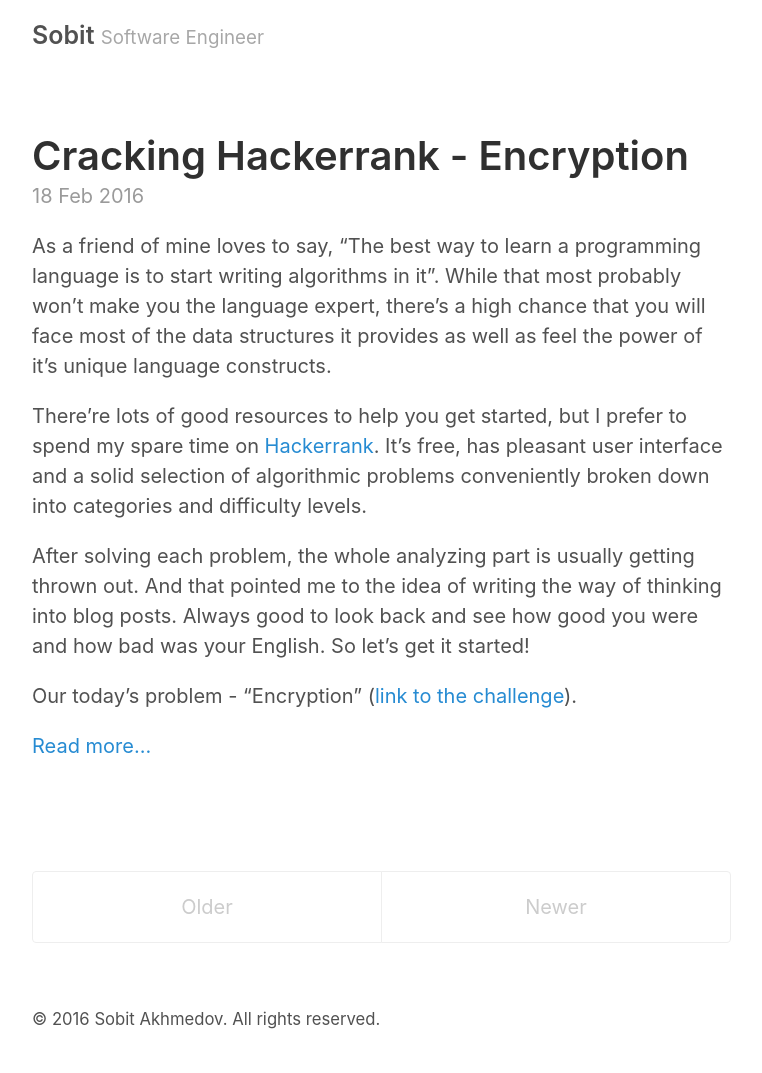
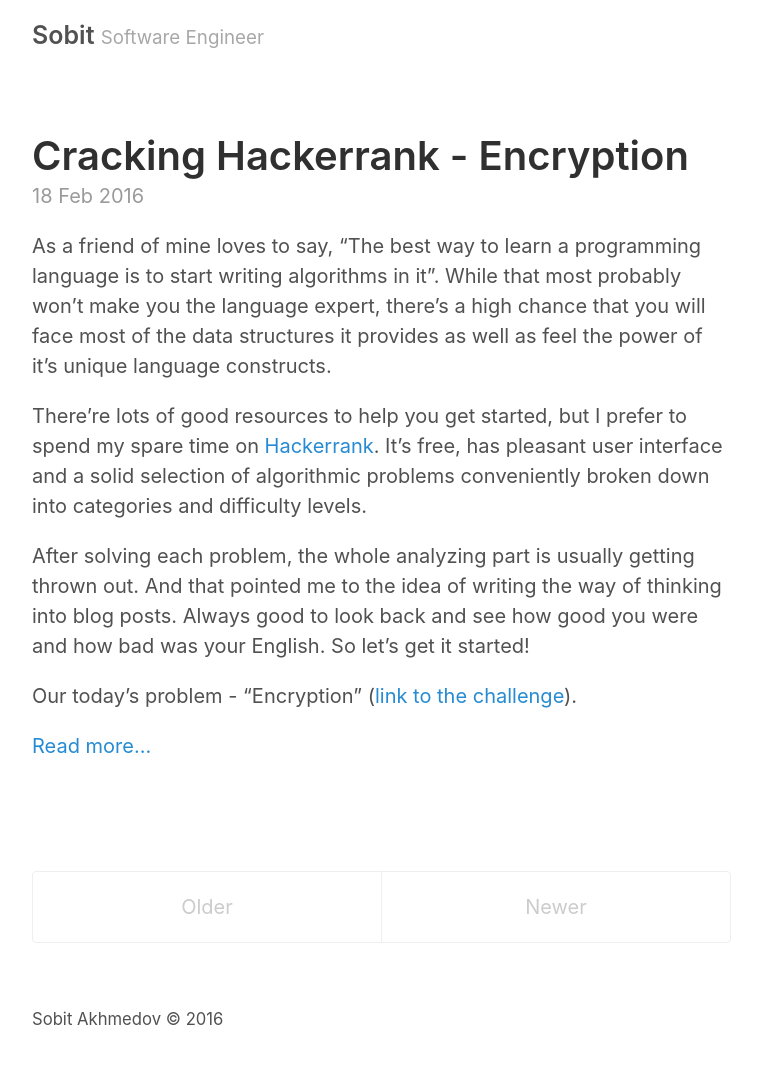
Before and after one commit to sobit/sobit.github.io, a Jekyll site: the page built from index.html, in a window 1280 px wide. Shown: the whole page, without its empty margins (258-1020 px from the left). Built offline with Jekyll 4.4.1, drawn with Linux system fonts in a browser that asks for light colours; the list of posts is cut into pages by our own code.

Commit message:
copyright

```diff
--- a/_layouts/default.html
+++ b/_layouts/default.html
@@ -19,7 +19,7 @@
 
       <footer class="footer">
         <small>
-          &copy; <time datetime="{{ site.time | date_to_xmlschema }}">{{ site.time | date: '%Y' }}</time> Sobit Akhmedov. All rights reserved.
+          Sobit Akhmedov &copy; <time datetime="{{ site.time | date_to_xmlschema }}">{{ site.time | date: '%Y' }}</time>
         </small>
       </footer>
     </div>
```
